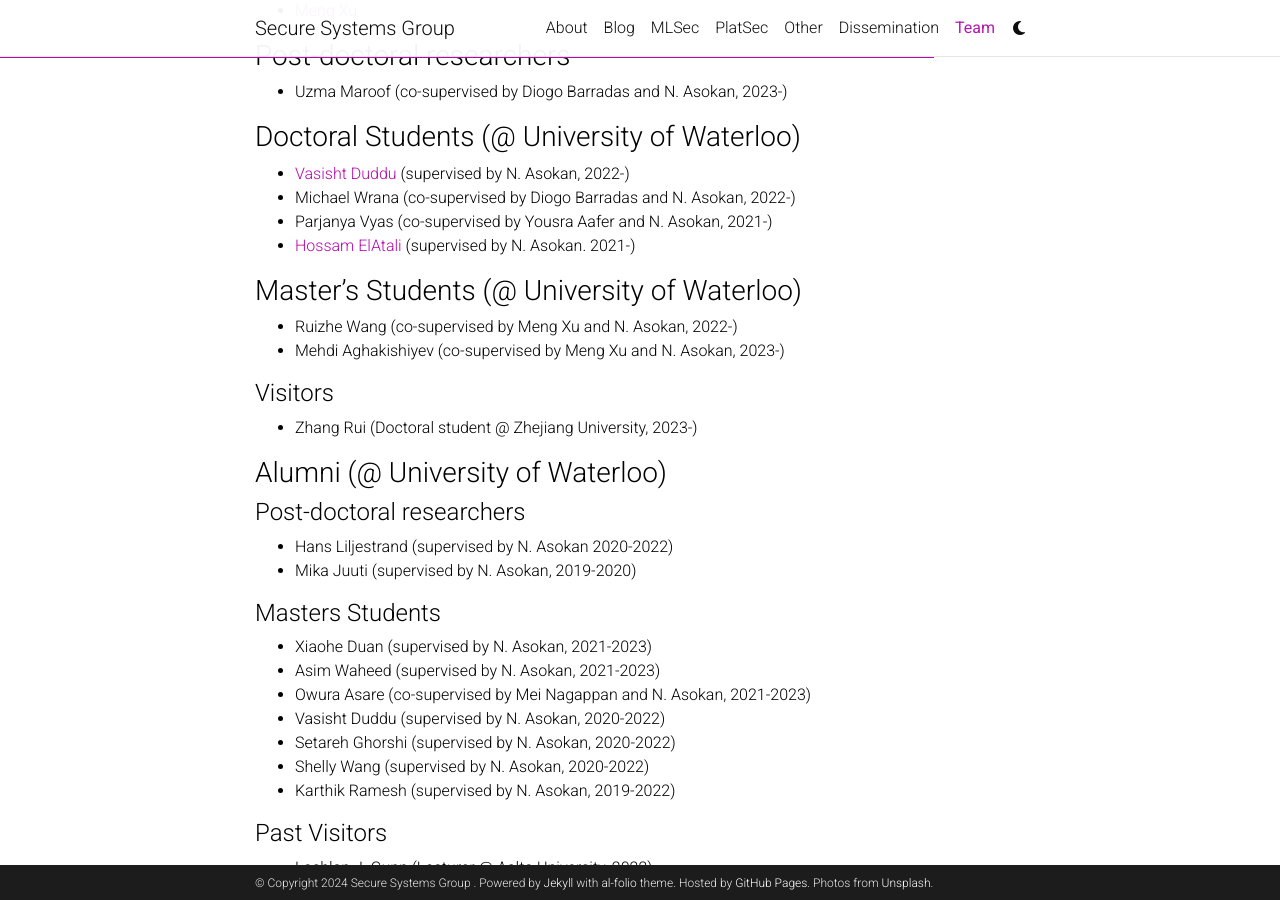
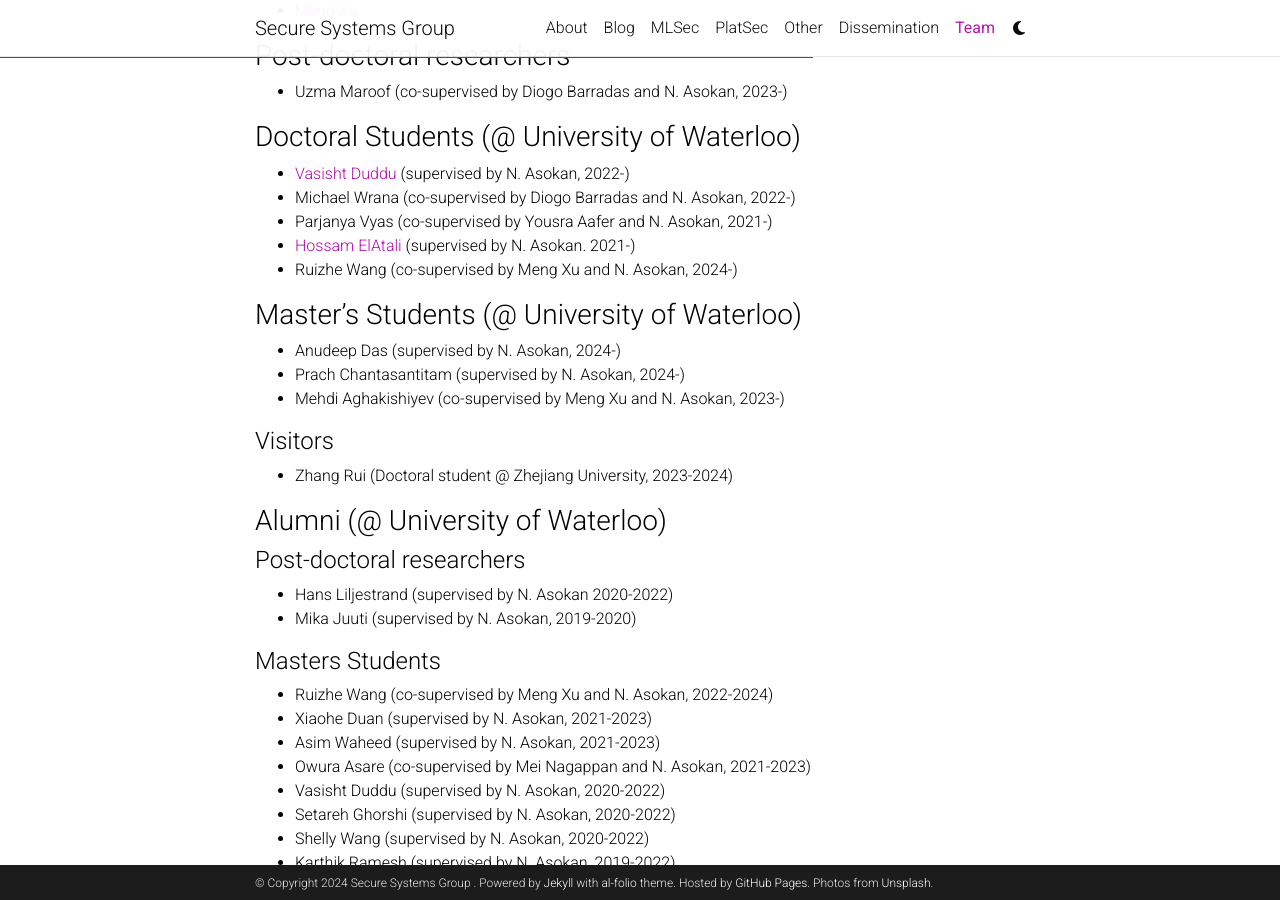
Before and after one commit to ssg-research/ssg-research.github.io, a Jekyll site: the page built from _pages/team.md, in a window 1280 px wide and 900 px high, scrolled down 353 px. Built offline with Jekyll 4.4.1, drawn with Linux system fonts in a browser that asks for light colours; comment, search, counter and statistics services are not loaded; a style sheet for code colours, icons or effects is not loaded.

Commit message:
Update team.md

```diff
--- a/_pages/team.md
+++ b/_pages/team.md
@@ -24,17 +24,18 @@ nav_order: 6
 - Michael Wrana (co-supervised by Diogo Barradas and N. Asokan, 2022-)
 - Parjanya Vyas (co-supervised by Yousra Aafer and N. Asokan, 2021-)
 - [Hossam ElAtali](https://elatalhm.github.io/) (supervised by N. Asokan. 2021-)
+- Ruizhe Wang (co-supervised by Meng Xu and N. Asokan, 2024-)
 
 
 ### Master's Students (@ University of Waterloo)
 
-- Ruizhe Wang (co-supervised by Meng Xu and N. Asokan, 2022-)
+- Anudeep Das (supervised by N. Asokan, 2024-)
+- Prach Chantasantitam (supervised by N. Asokan, 2024-)
 - Mehdi Aghakishiyev (co-supervised by Meng Xu and N. Asokan, 2023-)
 
 #### Visitors
 
-- Zhang Rui (Doctoral student @ Zhejiang University, 2023-)
-
+- Zhang Rui (Doctoral student @ Zhejiang University, 2023-2024)
 
 ### Alumni (@ University of Waterloo)
 
@@ -44,6 +45,7 @@ nav_order: 6
 
 #### Masters Students
 
+- Ruizhe Wang (co-supervised by Meng Xu and N. Asokan, 2022-2024)
 - Xiaohe Duan (supervised by N. Asokan, 2021-2023)
 - Asim Waheed (supervised by N. Asokan, 2021-2023)
 - Owura Asare (co-supervised by Mei Nagappan and N. Asokan, 2021-2023)
```
